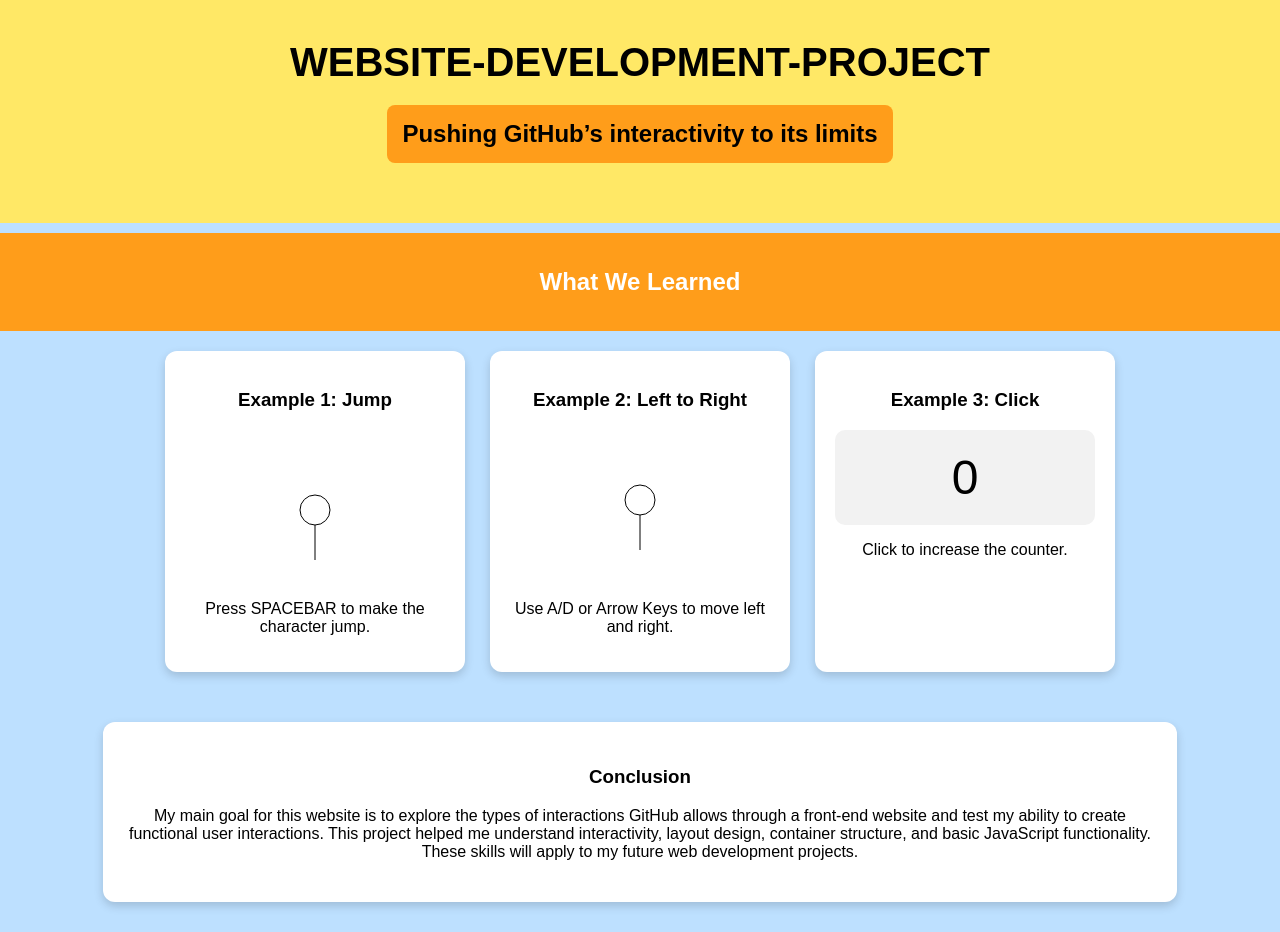
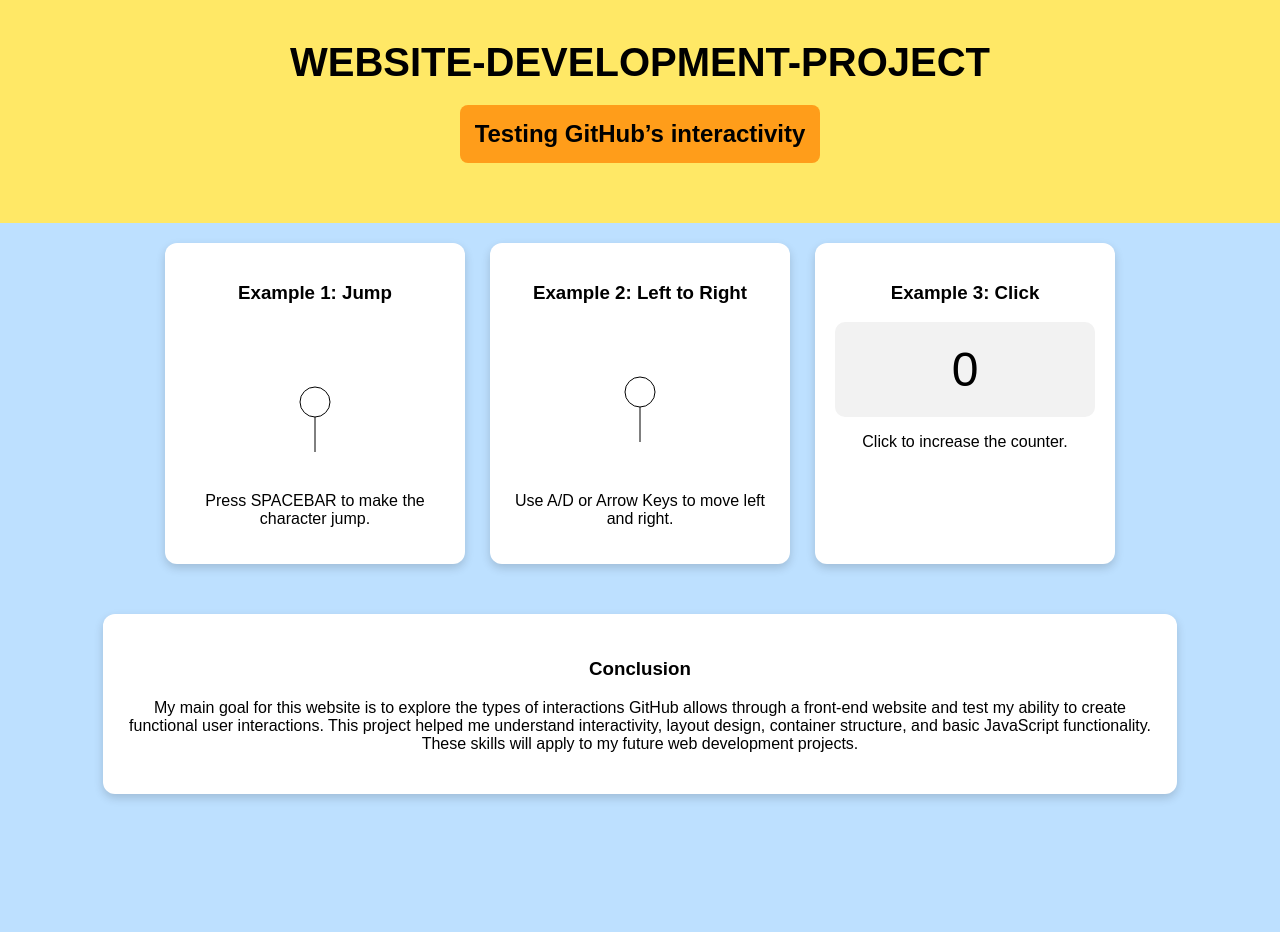
Before and after one commit to nicksivytech/Website-Development-Project, a plain HTML site: page index.html in a window 1280 px wide. After the commit the page ends 824 px from the top, so only its background shows below. Drawn offline with Linux system fonts and the light colour scheme.

Commit message:
Update subtitle for interactivity testing

```diff
--- a/index.html
+++ b/index.html
@@ -12,12 +12,9 @@
 
     <header class="header">
         <h1>WEBSITE-DEVELOPMENT-PROJECT</h1>
-        <h2>Pushing GitHub’s interactivity to its limits</h2>
+        <h2>Testing GitHub’s interactivity</h2>
     </header>
 
-    <section class="section-title">
-        <h2>What We Learned</h2>
-    </section>
 
     <section class="examples">
 
```
